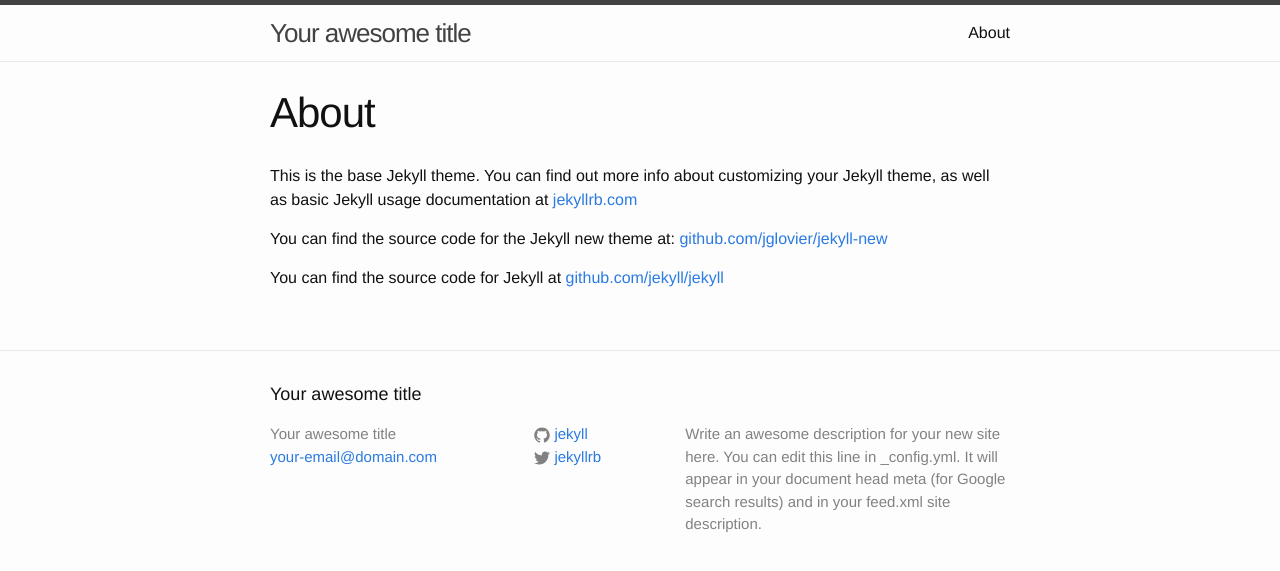
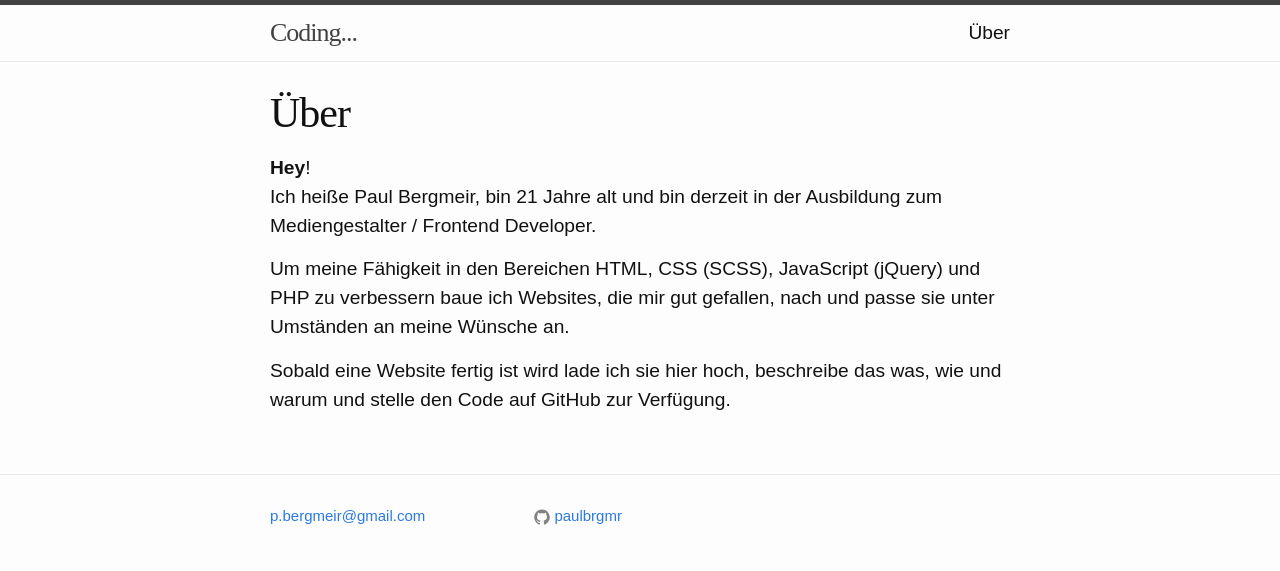
Before and after one commit to paulbrgmr/paulbrgmr.github.io, a Jekyll site: the page built from about.md, in a window 1280 px wide. Shown: the top 571 px of the page. Built offline with Jekyll 4.4.1, drawn with Linux system fonts in a browser that asks for light colours.

```diff
--- a/_config.yml
+++ b/_config.yml
@@ -1,14 +1,16 @@
 # Site settings
-title: Your awesome title
-email: your-email@domain.com
+title: Coding...
+email: p.bergmeir@gmail.com
 description: > # this means to ignore newlines until "baseurl:"
-  Write an awesome description for your new site here. You can edit this
-  line in _config.yml. It will appear in your document head meta (for
-  Google search results) and in your feed.xml site description.
+#  Write an awesome description for your new site here. You can edit this
+#  line in _config.yml. It will appear in your document head meta (for
+#  Google search results) and in your feed.xml site description.
 baseurl: "" # the subpath of your site, e.g. /blog/
-url: "http://yourdomain.com" # the base hostname & protocol for your site
-twitter_username: jekyllrb
-github_username:  jekyll
+url: "code.pbergmeir.com" # the base hostname & protocol for your site
+#twitter_username: jekyllrb
+github_username:  paulbrgmr
+
+permalink: :title
 
 # Build settings
 markdown: kramdown
--- a/_includes/footer.html
+++ b/_includes/footer.html
@@ -2,12 +2,12 @@
 
   <div class="wrapper">
 
-    <h2 class="footer-heading">{{ site.title }}</h2>
+    <!--<h2 class="footer-heading">{{ site.title }}</h2>-->
 
     <div class="footer-col-wrapper">
       <div class="footer-col  footer-col-1">
         <ul class="contact-list">
-          <li>{{ site.title }}</li>
+          <!--<li>{{ site.title }}</li>-->
           <li><a href="mailto:{{ site.email }}">{{ site.email }}</a></li>
         </ul>
       </div>
--- a/_includes/head.html
+++ b/_includes/head.html
@@ -9,4 +9,7 @@
     <link rel="stylesheet" href="{{ "/css/main.css" | prepend: site.baseurl }}">
     <link rel="canonical" href="{{ page.url | replace:'index.html','' | prepend: site.baseurl | prepend: site.url }}">
     <link rel="alternate" type="application/rss+xml" title="{{ site.title }}" href="{{ "/feed.xml" | prepend: site.baseurl | prepend: site.url }}" />
+
+    <script src="https://use.typekit.net/vgu7bwy.js"></script>
+    <script>try{Typekit.load({ async: true });}catch(e){}</script>
 </head>
--- /dev/null
+++ b/_sass/pbrgmr.scss
@@ -0,0 +1,31 @@
+body {
+    font-family: "proxima-nova",sans-serif;
+    font-style: normal;
+    font-weight: 400;
+    margin-bottom: 1em;
+    word-break: break-word;
+    font-size: 1.2em;
+}
+
+// post
+h1, h2, h3, h4, h5, h6, .site-title {
+    font-family: "quatro-slab",serif;
+    font-style: normal;
+    font-weight: 400;
+}
+
+.post-header {
+    margin-bottom: 20px;
+    h1 {
+        .post-title {
+            font-size: 2em;
+            line-height: 1.1;
+        }
+    }
+}
+
+/*
+a {
+    text-shadow: .05em 0 0 #FFF,-.05em 0 0 #FFF,.15em 0 0 #FFF,-0.15em 0 0 #FFF,.2em 0 0 #FFF,-.2em 0 0 #FFF;
+}
+*/
--- a/about.md
+++ b/about.md
@@ -1,11 +1,11 @@
 ---
 layout: page
-title: About
+title: Über
 permalink: /about/
 ---
+**Hey**!<br>
+Ich heiße Paul Bergmeir, bin 21 Jahre alt und bin derzeit in der Ausbildung zum Mediengestalter / Frontend Developer.
 
-This is the base Jekyll theme. You can find out more info about customizing your Jekyll theme, as well as basic Jekyll usage documentation at [jekyllrb.com](http://jekyllrb.com/)
+Um meine Fähigkeit in den Bereichen HTML, CSS (SCSS), JavaScript (jQuery) und PHP zu verbessern baue ich Websites, die mir gut gefallen, nach und passe sie unter Umständen an meine Wünsche an.
 
-You can find the source code for the Jekyll new theme at: [github.com/jglovier/jekyll-new](https://github.com/jglovier/jekyll-new)
-
-You can find the source code for Jekyll at [github.com/jekyll/jekyll](https://github.com/jekyll/jekyll)
+Sobald eine Website fertig ist wird lade ich sie hier hoch, beschreibe das was, wie und warum und stelle den Code auf GitHub zur Verfügung.
--- a/css/main.scss
+++ b/css/main.scss
@@ -48,5 +48,6 @@ $on-laptop:        800px;
 @import
         "base",
         "layout",
-        "syntax-highlighting"
+        "syntax-highlighting",
+        "pbrgmr"
 ;
--- a/index.html
+++ b/index.html
@@ -18,6 +18,6 @@ layout: default
     {% endfor %}
   </ul>
 
-  <p class="rss-subscribe">subscribe <a href="{{ "/feed.xml" | prepend: site.baseurl }}">via RSS</a></p>
+  <!--<p class="rss-subscribe">subscribe <a href="{{ "/feed.xml" | prepend: site.baseurl }}">via RSS</a></p>-->
 
 </div>
```
Also changed, not shown: _posts/2015-08-31-welcome-to-jekyll.markdown (deleted, +0 -25 lines), _posts/2015-09-03-business-card.md (added, +18 -0 lines). Lines whose indentation alone changed are shown as unchanged.
